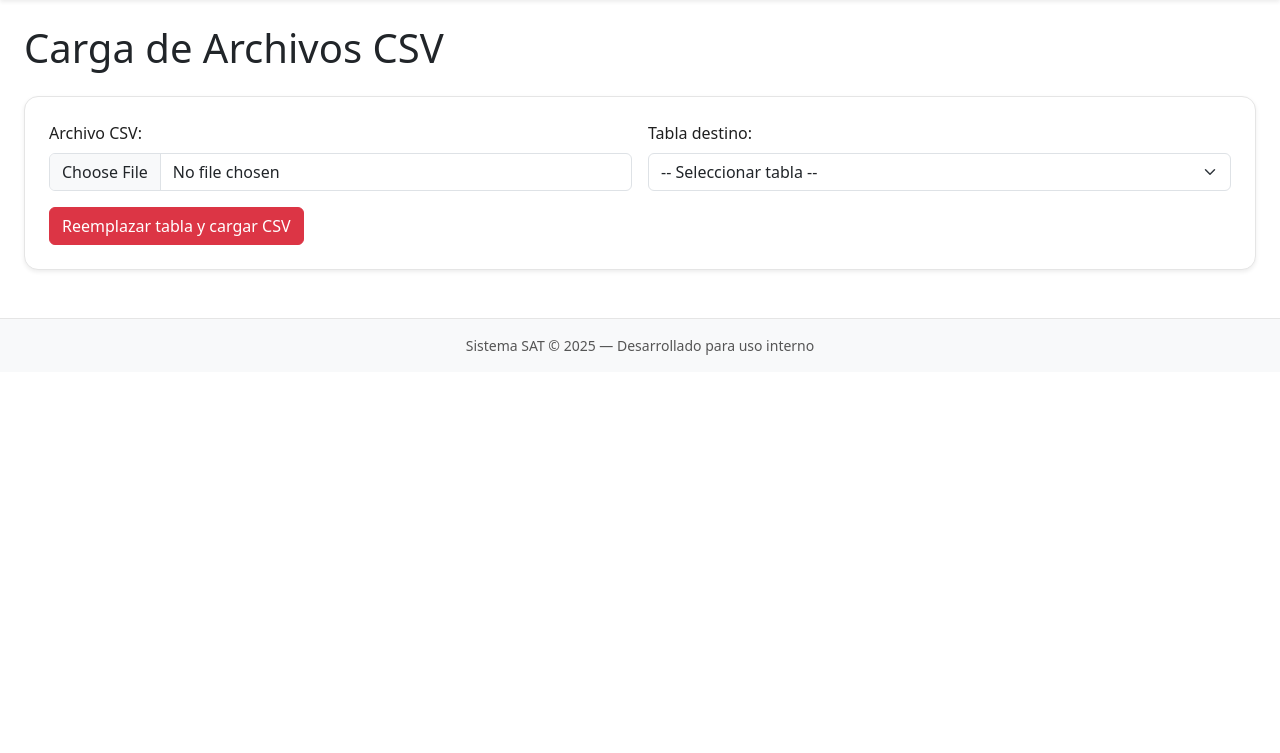
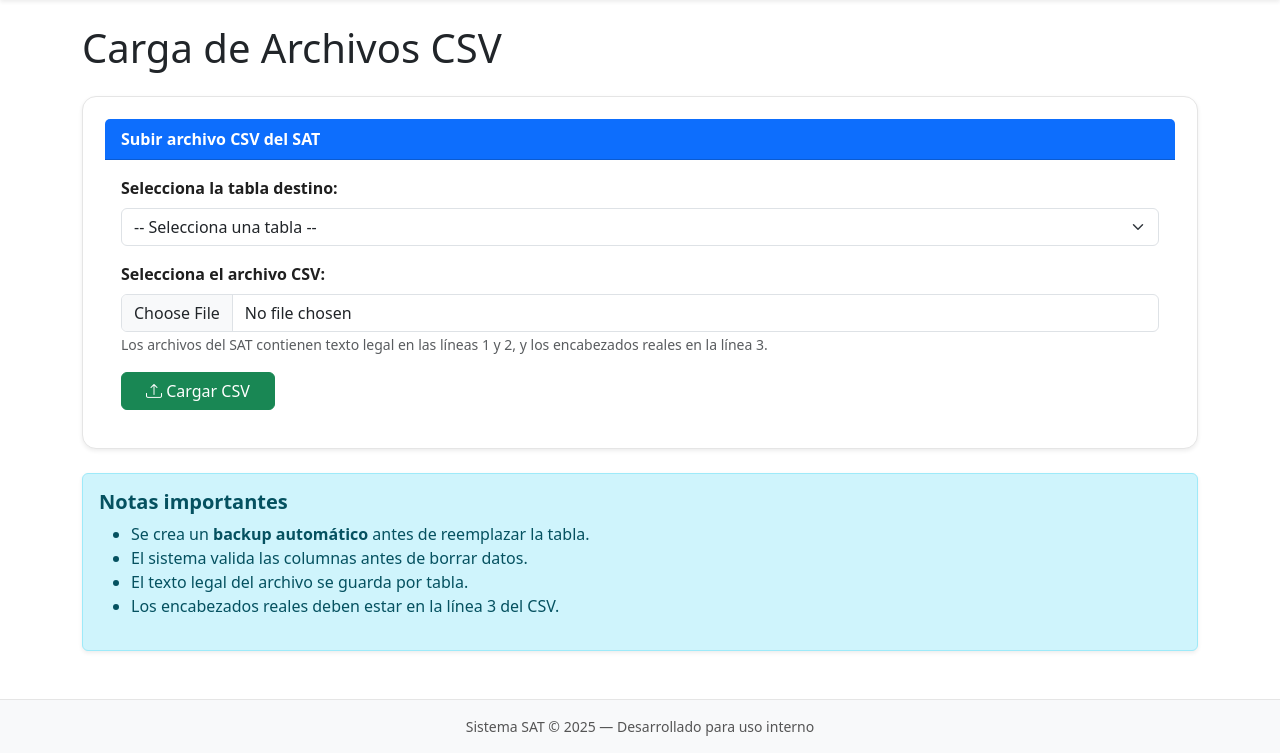
Before and after one commit to hagiordani/sat-dashboard, a Flask app: page /carga_csv in a window 1280 px wide. Shown: the part 168-921 px from the top of the page. Before the commit the page ends 523 px from the top, so only its background shows below. Run offline with Flask 3, Linux system fonts and the light colour scheme.

Commit message:
Update carga_csv.html

```diff
--- a/templates/carga_csv.html
+++ b/templates/carga_csv.html
@@ -1,31 +1,37 @@
 {% extends "base.html" %}
 {% block content %}
 
+<div class="container mt-4">
+
   <h1 class="mb-4">Carga de Archivos CSV</h1>
 
-<div class="card p-4 shadow-sm">
-
+  <!-- ✅ Mensajes Flash -->
   {% with messages = get_flashed_messages(with_categories=true) %}
+    {% if messages %}
       {% for category, message in messages %}
-      <div class="alert alert-{{ category }} alert-dismissible fade show" role="alert">
-        {{ message }}
+        <div class="alert alert-{{ category }} alert-dismissible fade show shadow-sm" role="alert">
+          {{ message | safe }}
           <button type="button" class="btn-close" data-bs-dismiss="alert"></button>
         </div>
       {% endfor %}
+    {% endif %}
   {% endwith %}
 
-  <!-- ✅ FORMULARIO ÚNICO -->
-  <form id="form_csv" method="POST" enctype="multipart/form-data" class="row g-3">
-
-    <div class="col-md-6">
-      <label class="form-label">Archivo CSV:</label>
-      <input type="file" name="archivo" class="form-control" accept=".csv" required>
+  <!-- ✅ Tarjeta principal -->
+  <div class="card shadow-sm">
+    <div class="card-header bg-primary text-white fw-bold">
+      Subir archivo CSV del SAT
     </div>
 
-    <div class="col-md-6">
-      <label class="form-label">Tabla destino:</label>
+    <div class="card-body">
+
+      <form method="POST" enctype="multipart/form-data">
+
+        <!-- ✅ Selección de tabla -->
+        <div class="mb-3">
+          <label class="form-label fw-bold">Selecciona la tabla destino:</label>
           <select name="tabla" class="form-select" required>
-        <option value="">-- Seleccionar tabla --</option>
+            <option value="">-- Selecciona una tabla --</option>
             <option value="definitivos">Definitivos</option>
             <option value="desvirtuados">Desvirtuados</option>
             <option value="presuntos">Presuntos</option>
@@ -34,58 +40,36 @@
           </select>
         </div>
 
-    <div class="col-12">
-      <!-- ✅ BOTÓN QUE ABRE EL MODAL -->
-      <button type="button" id="btnConfirmar" class="btn btn-danger" data-bs-toggle="modal" data-bs-target="#confirmModal">
-        Reemplazar tabla y cargar CSV
+        <!-- ✅ Archivo CSV -->
+        <div class="mb-3">
+          <label class="form-label fw-bold">Selecciona el archivo CSV:</label>
+          <input type="file" name="archivo" accept=".csv" class="form-control" required>
+          <small class="text-muted">
+            Los archivos del SAT contienen texto legal en las líneas 1 y 2, y los encabezados reales en la línea 3.
+          </small>
+        </div>
+
+        <!-- ✅ Botón -->
+        <button type="submit" class="btn btn-success px-4">
+          <i class="bi bi-upload"></i> Cargar CSV
         </button>
-    </div>
 
       </form>
 
     </div>
-
-<!-- ✅ MODAL ÚNICO -->
-<div class="modal fade" id="confirmModal" tabindex="-1" aria-hidden="true">
-  <div class="modal-dialog modal-dialog-centered">
-    <div class="modal-content">
-
-      <div class="modal-header bg-danger text-white">
-        <h5 class="modal-title">Confirmar reemplazo de tabla</h5>
-        <button type="button" class="btn-close" data-bs-dismiss="modal"></button>
   </div>
 
-      <div class="modal-body">
-        <p class="mb-0">
-          ⚠️ Esta acción eliminará <strong>todos los registros actuales</strong> de la tabla:
-        </p>
-
-        <p class="fw-bold text-danger mt-2" id="tablaSeleccionadaTexto"></p>
-
-        <p class="mt-2 fw-bold">¿Deseas continuar?</p>
-      </div>
-
-      <div class="modal-footer">
-        <button type="button" class="btn btn-secondary" data-bs-dismiss="modal">Cancelar</button>
-
-        <!-- ✅ ENVÍA EL FORMULARIO -->
-        <button type="submit" class="btn btn-danger" form="form_csv">
-          Sí, reemplazar tabla
-        </button>
+  <!-- ✅ Información adicional -->
+  <div class="alert alert-info mt-4 shadow-sm">
+    <h5 class="fw-bold">Notas importantes</h5>
+    <ul>
+      <li>Se crea un <strong>backup automático</strong> antes de reemplazar la tabla.</li>
+      <li>El sistema valida las columnas antes de borrar datos.</li>
+      <li>El texto legal del archivo se guarda por tabla.</li>
+      <li>Los encabezados reales deben estar en la línea 3 del CSV.</li>
+    </ul>
   </div>
 
 </div>
-  </div>
-</div>
-
-<!-- ✅ SCRIPT PARA MOSTRAR TABLA SELECCIONADA -->
-<script>
-document.getElementById('btnConfirmar').addEventListener('click', function () {
-    const selectTabla = document.querySelector('select[name="tabla"]');
-    const tablaTexto = selectTabla.options[selectTabla.selectedIndex].text;
-
-    document.getElementById('tablaSeleccionadaTexto').innerText = tablaTexto;
-});
-</script>
 
 {% endblock %}
```
Lines whose indentation alone changed are shown as unchanged.
